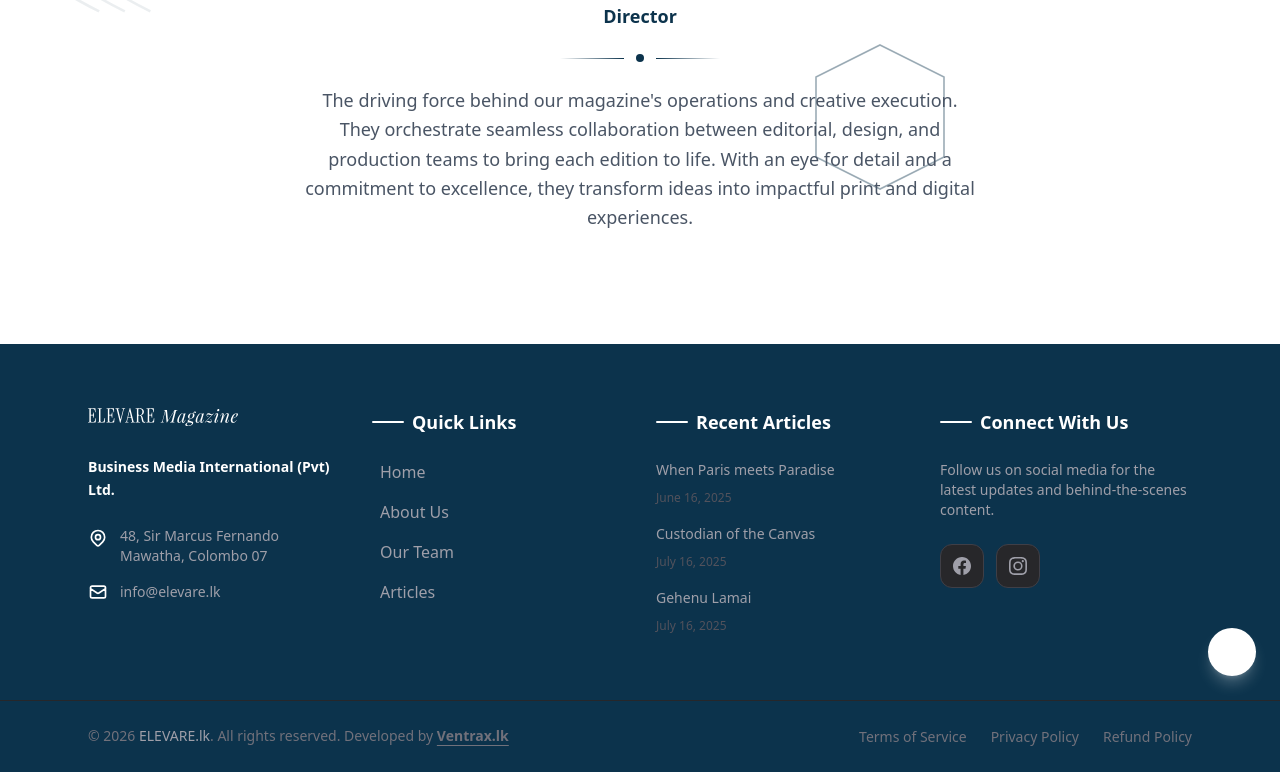
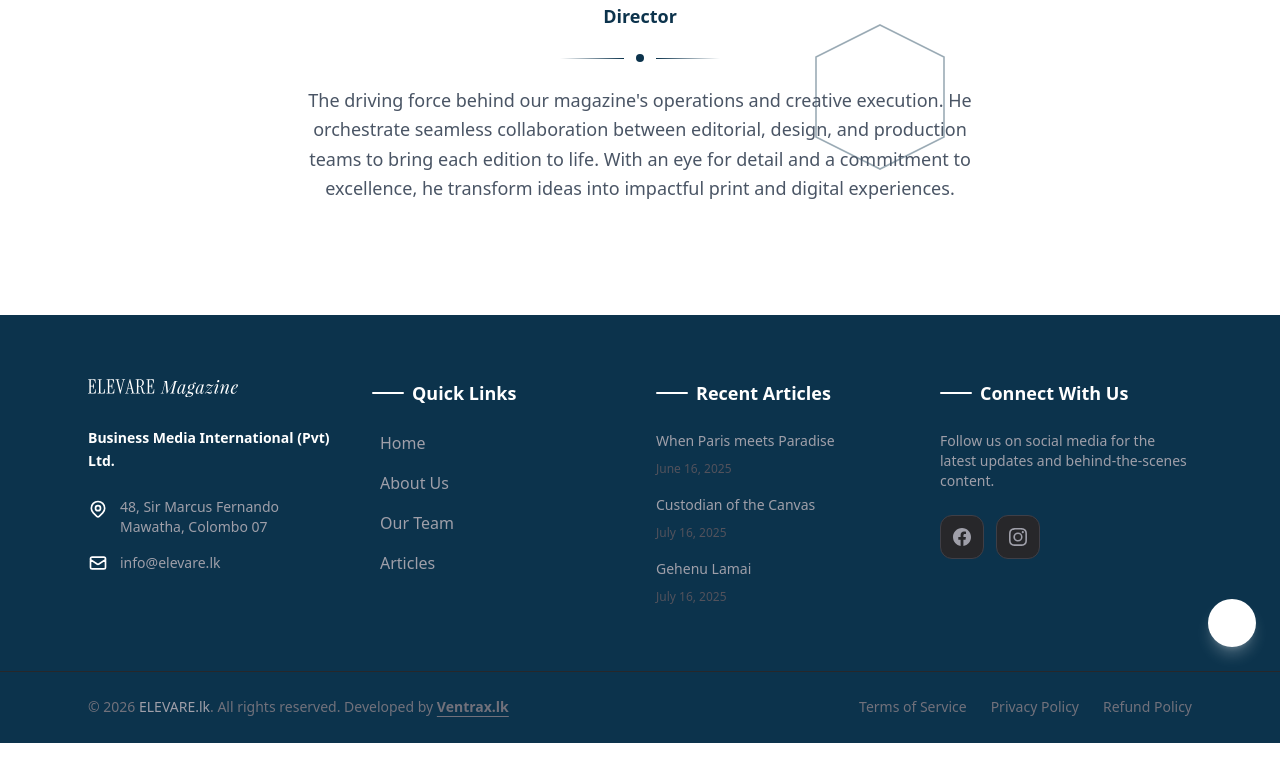
Before and after one commit to agroventures/elevare, a React (Vite) app: page /team in a window 1280 px wide. Shown: the part 954-1726 px from the top of the page. After the commit the page ends 1697 px from the top, so only its background shows below. Built offline with nearby package versions, Linux system fonts and the light colour scheme.

Commit message:
Update teamData.js

```diff
--- a/src/data/teamData.js
+++ b/src/data/teamData.js
@@ -4,14 +4,14 @@ export const teamData = [
         name: "Manori Hettiarachchi",
         designation: "Chairperson",
         image: "/images/team/member1.webp",
-        description: "A visionary leader steering the editorial direction and strategic growth of our magazine. With a deep passion for storytelling and media excellence, they ensure every issue reflects our commitment to quality journalism and creative expression. Their leadership inspires the team to push boundaries and deliver content that resonates with readers.",
+        description: "A visionary leader steering the editorial direction and strategic growth of our magazine. With a deep passion for storytelling and media excellence, she ensure every issue reflects our commitment to quality journalism and creative expression. Her leadership inspires the team to push boundaries and deliver content that resonates with readers.",
     },
     {
         id: 2,
         name: "Akash Karunarathne",
         designation: "Director",
         image: "/images/team/member2.webp",
-        description: "The driving force behind our magazine's operations and creative execution. They orchestrate seamless collaboration between editorial, design, and production teams to bring each edition to life. With an eye for detail and a commitment to excellence, they transform ideas into impactful print and digital experiences.",
+        description: "The driving force behind our magazine's operations and creative execution. He orchestrate seamless collaboration between editorial, design, and production teams to bring each edition to life. With an eye for detail and a commitment to excellence, he transform ideas into impactful print and digital experiences.",
     },
     // {
     //     id: 3,
@@ -25,13 +25,13 @@ export const teamData = [
         name: "Upali Chandrakumara",
         designation: "Art Director",
         image: "/images/team/no-image.jpg",
-        description: "The creative mastermind behind our magazine's stunning visual identity. From captivating cover designs to elegant page layouts, they craft visual narratives that complement every story. Their artistic vision transforms words into immersive experiences, making each page a work of art that captivates and inspires readers.",
+        description: "The creative mastermind behind our magazine's stunning visual identity. From captivating cover designs to elegant page layouts, he craft visual narratives that complement every story. His artistic vision transforms words into immersive experiences, making each page a work of art that captivates and inspires readers.",
     },
     {
         id: 5,
         name: "Chanila Perera",
         designation: "Writer",
         image: "/images/team/no-image.jpg",
-        description: "A passionate storyteller with an innate ability to weave words into compelling narratives. They explore diverse topics with curiosity and depth, bringing fresh perspectives and authentic voices to every article. Their dedication to craft ensures each piece informs, entertains, and leaves a lasting impression on our readers.",
+        description: "A passionate storyteller with an innate ability to weave words into compelling narratives. He explore diverse topics with curiosity and depth, bringing fresh perspectives and authentic voices to every article. His dedication to craft ensures each piece informs, entertains, and leaves a lasting impression on our readers.",
     }
 ]
```
